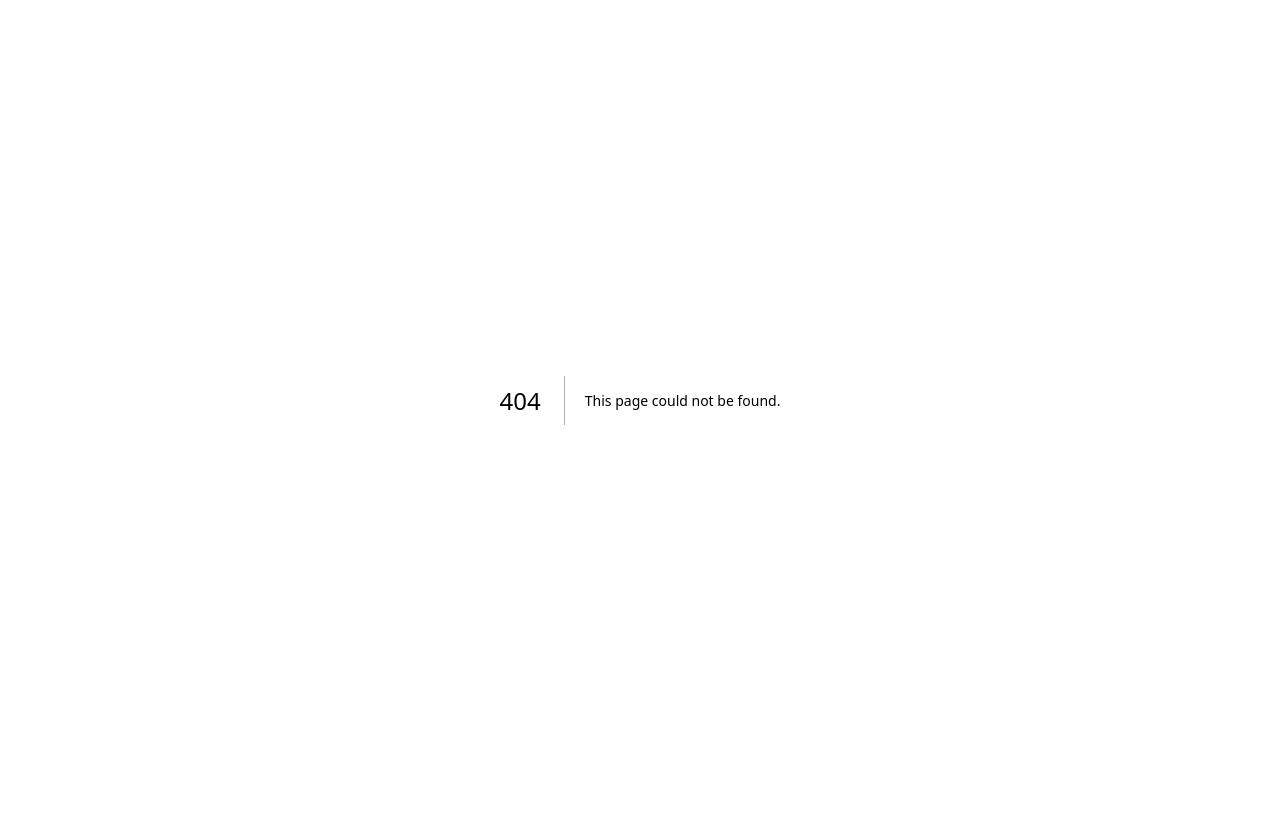
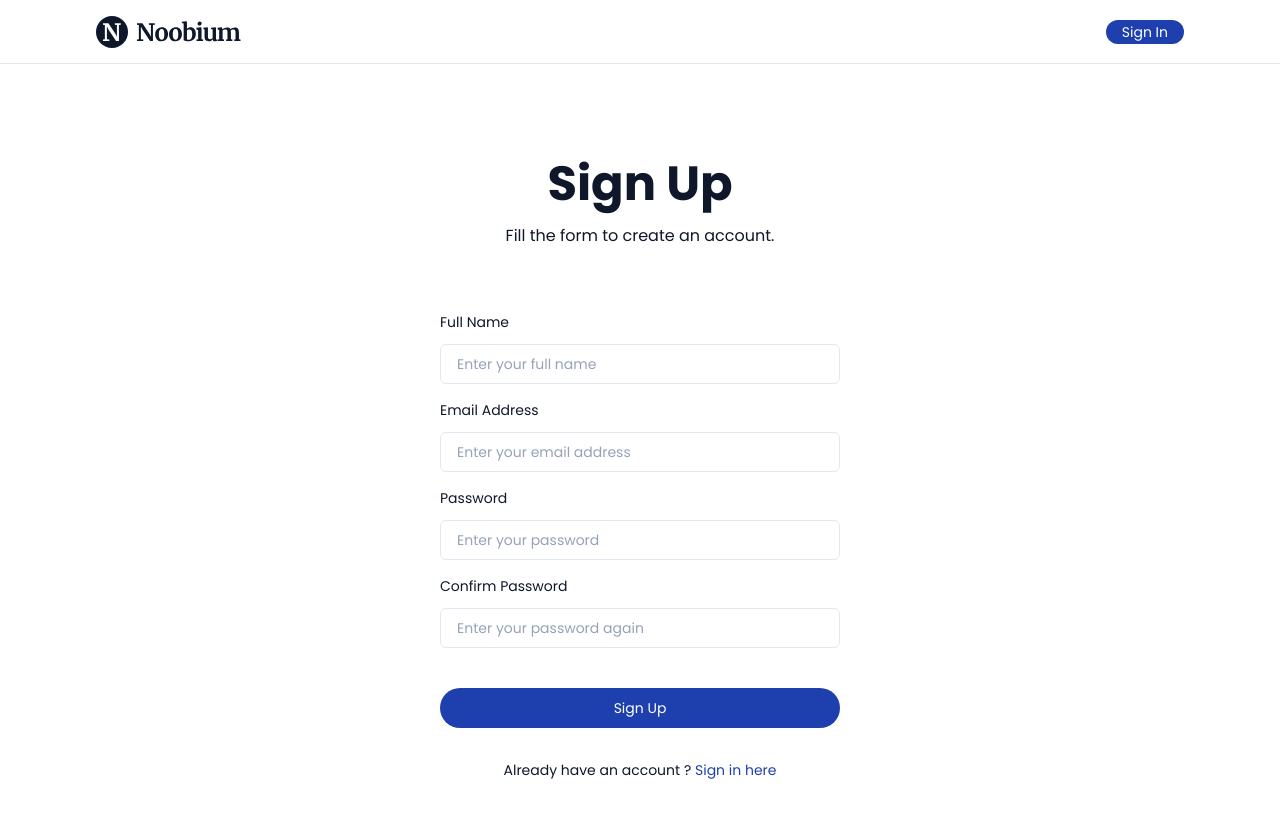
Before and after one commit to alimarf/bacaku, a Next.js app: page /auth/sign-up in a window 1280 px wide. Before the commit this address had no page. Shown: the top 818 px of the page. Built offline with nearby package versions, Linux system fonts and the light colour scheme.

Commit message:
Slicing sign-up done

```diff
--- /dev/null
+++ b/pages/auth/sign-up.tsx
@@ -0,0 +1,118 @@
+import Button from "@/components/Button";
+import Navbar from "@/components/Navbar";
+import TextInput from "@/components/TextInput";
+
+import * as Yup from "yup";
+import { useFormik } from "formik";
+import Head from "next/head";
+import Link from "next/link";
+
+const SignUpSchema = Yup.object().shape({
+  fullname: Yup.string()
+    .min(8, "Full Name should have at least 8 characters")
+    .max(30, "Full Name should have at least 30 characters")
+    .required("Fullname is required"),
+  email: Yup.string()
+    .email("Email format is invalid")
+    .required("Email is required"),
+  password: Yup.string()
+    .min(8, "Password should have at least 8 characters")
+    .max(50, "Paswword should have at least 50 characters")
+    .required("Password is required"),
+  confirmPassword: Yup.string()
+    .oneOf([Yup.ref("password")], "Confirm Password is missmatch")
+    .required("Confirm Password is required"),
+});
+
+const SignUpPage = () => {
+  const formik = useFormik({
+    initialValues: {
+      fullname: "",
+      email: "",
+      password: "",
+      confirmPassword: "",
+    },
+    validationSchema: SignUpSchema,
+    onSubmit: () => {
+      alert("Sign Up Successfully");
+    },
+  });
+
+  return (
+    <div>
+      <Head>
+        <title>Sign Up | Bacaku</title>
+      </Head>
+
+      <Navbar />
+      <div className="w-[400px] mx-auto py-24">
+        <h1 className="font-sans font-bold text-slate-900 text-5xl text-center mb-4">
+          Sign Up
+        </h1>
+
+        <p className="font-sans text-slate-900 text-center mb-16">
+          Fill the form to create an account.
+        </p>
+
+        <TextInput
+          name="fullname"
+          label="Full Name"
+          type="text"
+          placeholder="Enter your full name"
+          value={formik.values.fullname}
+          hasError={!!formik.errors.fullname}
+          errorMessage={formik.errors.fullname}
+          onChange={formik.handleChange}
+        />
+        <div className="h-4" />
+
+        <TextInput
+          name="email"
+          label="Email Address"
+          type="text"
+          placeholder="Enter your email address"
+          value={formik.values.email}
+          hasError={!!formik.errors.email}
+          errorMessage={formik.errors.email}
+          onChange={formik.handleChange}
+        />
+        <div className="h-4" />
+        <TextInput
+          name="password"
+          label="Password"
+          type="password"
+          placeholder="Enter your password"
+          value={formik.values.password}
+          hasError={!!formik.errors.password}
+          errorMessage={formik.errors.password}
+          onChange={formik.handleChange}
+        />
+        <div className="h-4" />
+        <TextInput
+          name="confirmPassword"
+          label="Confirm Password"
+          type="password"
+          placeholder="Enter your password again"
+          value={formik.values.confirmPassword}
+          hasError={!!formik.errors.confirmPassword}
+          errorMessage={formik.errors.confirmPassword}
+          onChange={formik.handleChange}
+        />
+        <div className="h-10" />
+
+        <Button size="large" isFullWidth onClick={() => formik.handleSubmit()}>
+          Sign Up
+        </Button>
+
+        <p className="text-slate-900 font-sans text-sm text-center mt-8">
+          Already have an account ?{" "}
+          <Link href={"/auth/sign-in"}>
+            <span className="text-blue-800">Sign in here</span>
+          </Link>{" "}
+        </p>
+      </div>
+    </div>
+  );
+};
+
+export default SignUpPage;
```
